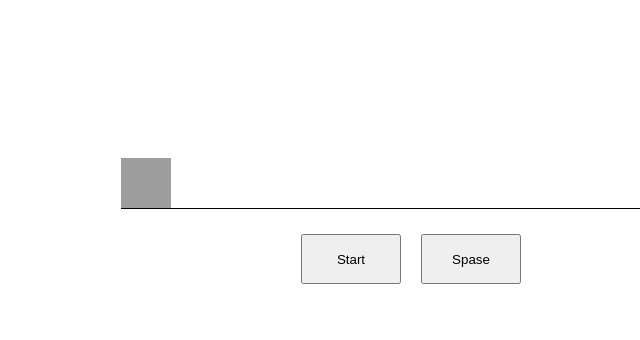
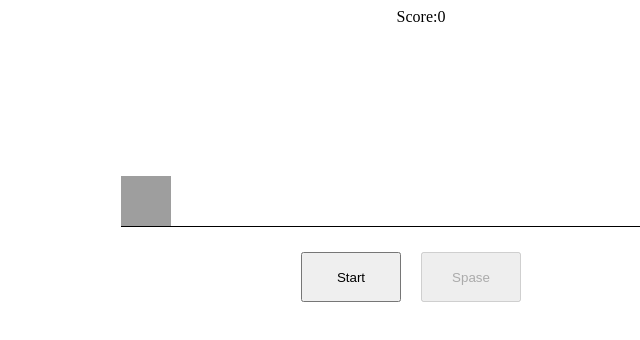
Before and after one commit to Vasylij-Kashtalyan/gameDinosaurJump, a plain HTML site: page index.html in a window 1280 px wide. Both pictures are taken after a click on the button "Start". Shown: the whole page, without its empty margins (219-859 px from the left). Drawn offline with Linux system fonts and the light colour scheme; grey boxes are pictures that could not be loaded.

Commit message:
add score

```diff
--- a/css/style.css
+++ b/css/style.css
@@ -74,3 +74,7 @@
   justify-content: center;
   align-items: center;
 }
+.boxValue {
+  display: flex;
+  justify-content: center;
+}
--- a/index.html
+++ b/index.html
@@ -8,13 +8,19 @@
     <link rel="stylesheet" href="./css/style.css" />
   </head>
   <body>
+    <div class="boxValue">
+      Score:
+      <span id="value">0</span>
+    </div>
     <div class="game">
       <div id="dino"></div>
       <div id="cactus"></div>
     </div>
     <div class="btnBox">
       <button id="start" class="btn" type="button">Start</button>
-      <button id="spase" class="btn" type="button">Spase</button>
+      <button id="spase" class="btn" type="button" disabled="true">
+        Spase
+      </button>
     </div>
     <script src="./js/index.js"></script>
   </body>
--- a/js/index.js
+++ b/js/index.js
@@ -2,12 +2,14 @@ const dino = document.getElementById("dino");
 const cactus = document.getElementById("cactus");
 const spaseBtn = document.getElementById("spase");
 const startBtn = document.getElementById("start");
+const value = document.getElementById("value");
 
 spaseBtn.addEventListener("click", onJump);
 startBtn.addEventListener("click", onStartGame);
 
 function onStartGame() {
   cactus.classList.add("cactusMov");
+  spaseBtn.disabled = false;
 }
 
 function onJump() {
@@ -25,8 +27,20 @@ let GameOver = setInterval(function () {
     window.getComputedStyle(cactus).getPropertyValue("left")
   );
 
+  if (cactusLeft <= 1) {
+    totalValue();
+  }
+
   if (cactusLeft < 50 && cactusLeft > 0 && dinoTop >= 140) {
     alert("Game Over");
     cactus.classList.remove("cactusMov");
+
+    spaseBtn.disabled = true;
+    value.textContent = 0;
   }
 }, 10);
+
+function totalValue() {
+  currentValue = value.textContent++;
+}
+let currentValue = 0;
```
